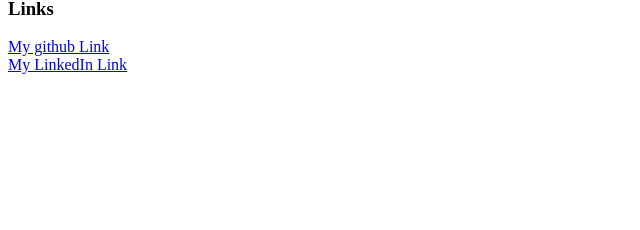
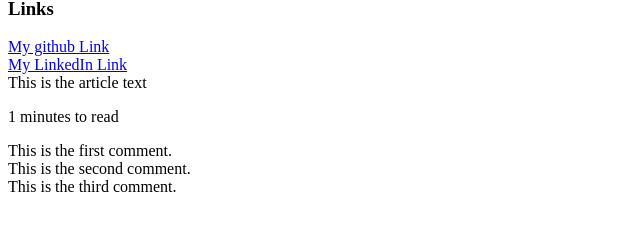
Before and after one commit to kamaukimani/learn-react1, a React (Vite) app: page / in a window 1280 px wide. Shown: the part 530-760 px from the top of the page, without its empty margins (0-640 px from the left). Built offline with nearby package versions, Linux system fonts and the light colour scheme.

Commit message:
update file

```diff
--- a/src/main.jsx
+++ b/src/main.jsx
@@ -1,9 +1,10 @@
 import { StrictMode} from 'react'
 import { createRoot } from 'react-dom/client'
 import App from './components/App'
-
+import BlogPost from './components/BlogPost'
 createRoot(document.getElementById('root')).render(
   <StrictMode>
     <App />
+    <BlogPost />
   </StrictMode>,
 )
```
